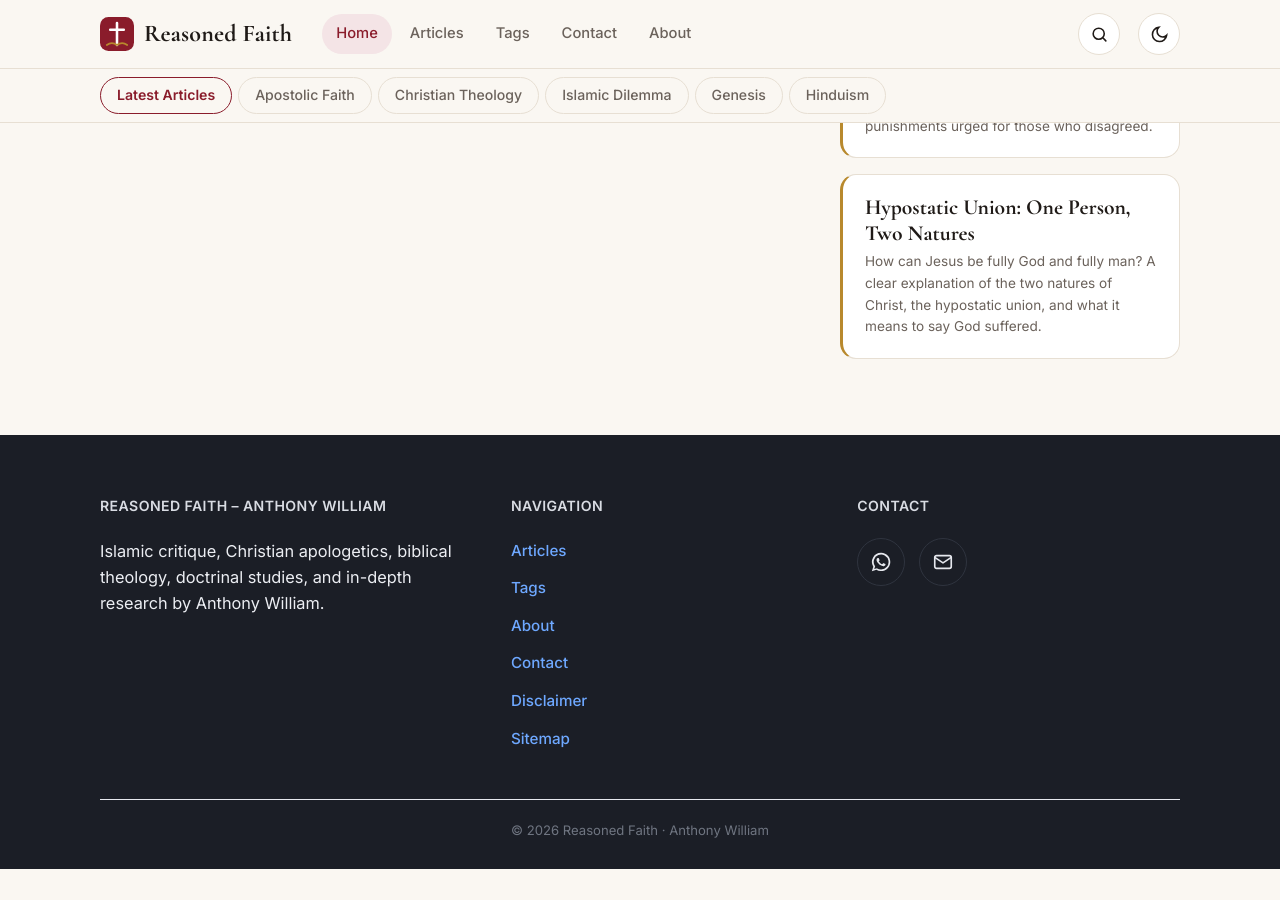
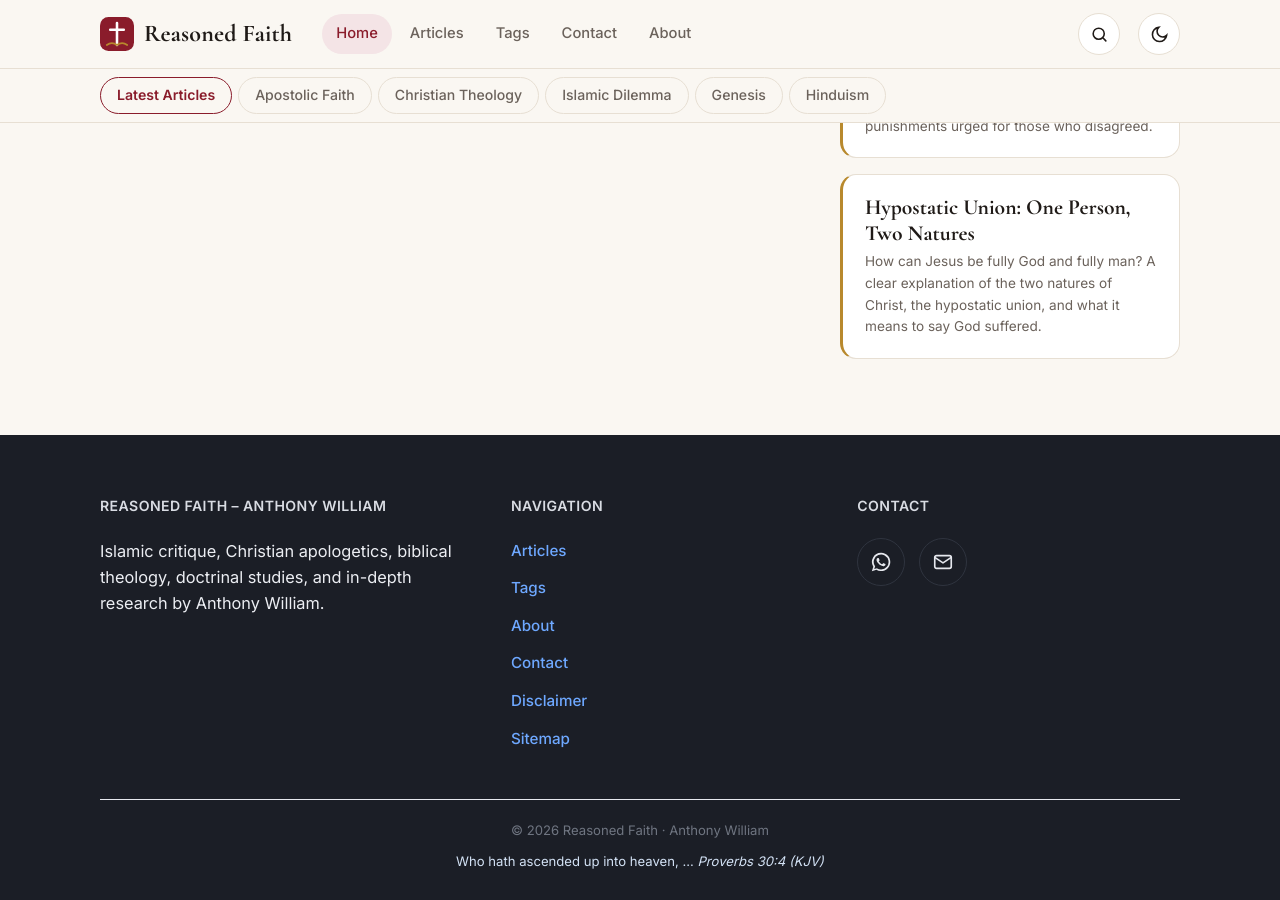
Before and after one commit to Reasoned-faith/reasoned-faith.github.io, a Jekyll site: the page built from index.html, in a window 1280 px wide and 900 px high, scrolled down 1601 px. Built offline with Jekyll 4.4.1, drawn with Linux system fonts in a browser that asks for light colours; before the commit the page ends 2470 px from its top, so only the background shows below that.

Commit message:
Update default.html

```diff
--- a/_layouts/default.html
+++ b/_layouts/default.html
@@ -136,10 +136,10 @@
         </div>
       </section>
     </div>
-    <div class="sf-bottom">
+       <div class="sf-bottom">
       <div class="sf-copy">&copy; {{ site.time | date: "%Y" }} {{ site.title }} &middot; {{ site.author }}</div>
+      <div class="sf-verse">Who hath ascended up into heaven, ... <cite>Proverbs 30:4 (KJV)</cite></div>
     </div>
-  </div>
 </footer>
 
 <script src="{{ '/assets/js/site.js' | relative_url }}?v={{ site.time | date: '%s' }}"></script>
```
